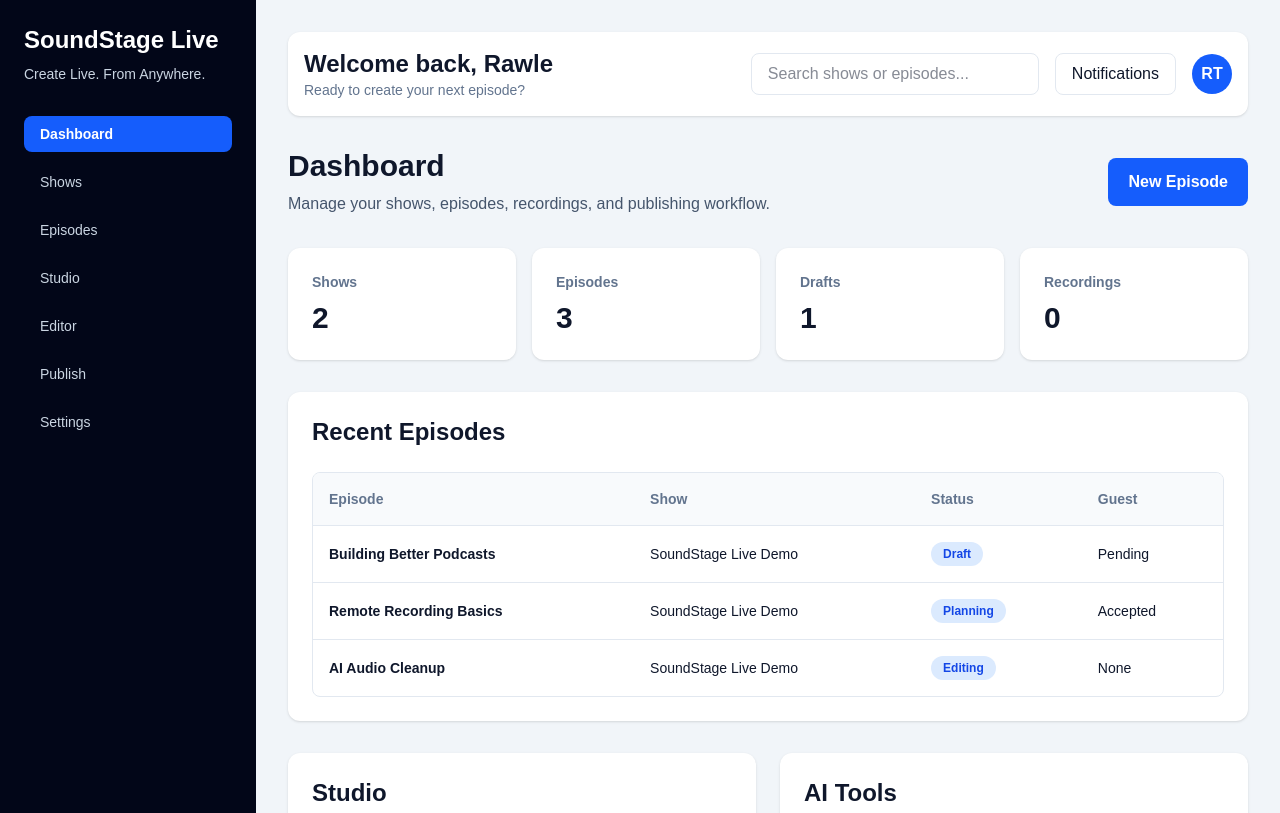
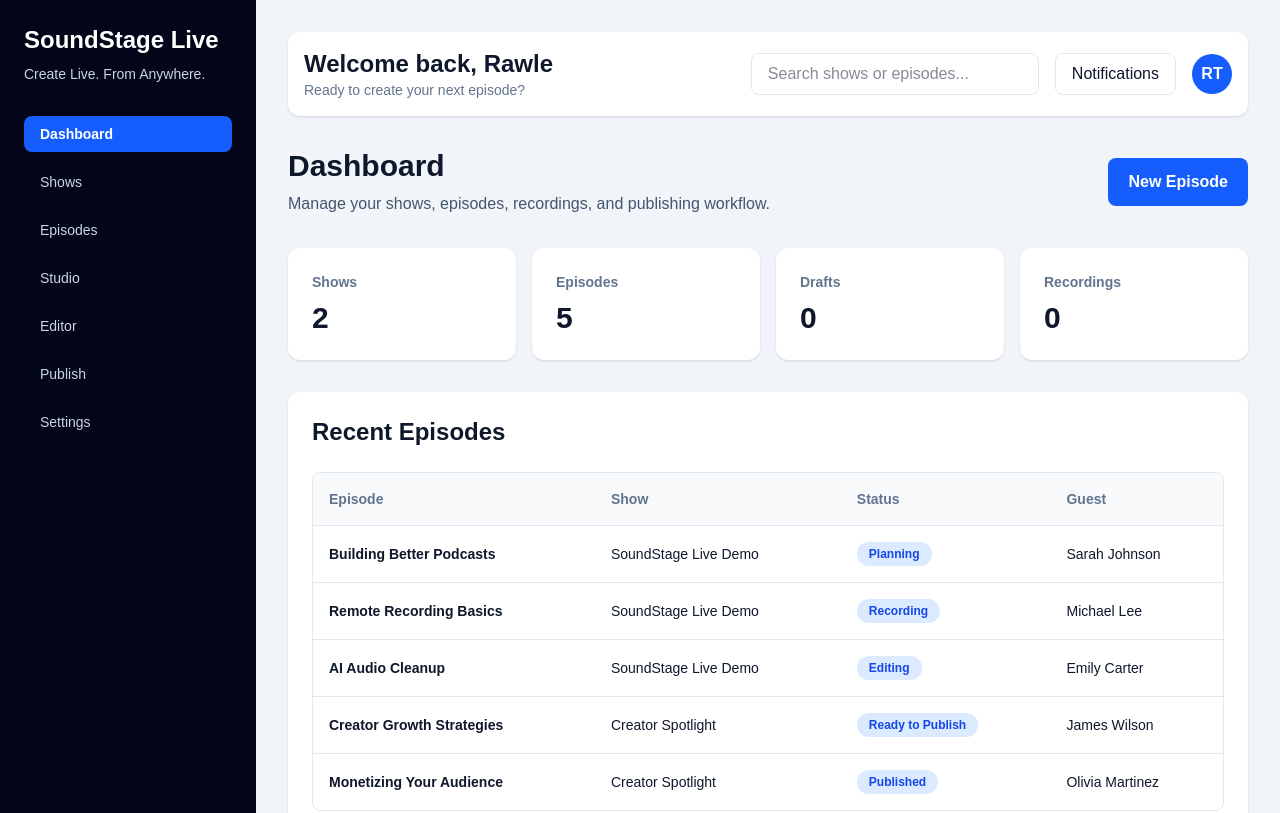
Before and after one commit to rtucker891/SoundStage-Live, a Next.js app: page / in a window 1280 px wide. Shown: the top 813 px of the page. Built offline with nearby package versions, Linux system fonts and the light colour scheme.

Commit message:
Add episode status workflow automation

```diff
--- a/app/api/episodes/route.ts
+++ b/app/api/episodes/route.ts
@@ -13,7 +13,7 @@ export async function POST(request: Request) {
     id: `episode-${Date.now()}`,
     title: body.title,
     show: body.show || "SoundStage Live Demo",
-    status: "Draft" as const,
+    status: "Planning" as const,
     guest: body.guest || "Pending",
   };
 
@@ -29,3 +29,19 @@ export async function POST(request: Request) {
 
   return NextResponse.json(newEpisode, { status: 201 });
 }
+export async function PATCH(request: Request) {
+  const body = await request.json();
+
+  const episode = episodes.find((item) => item.id === body.id);
+
+  if (!episode) {
+    return NextResponse.json(
+      { message: "Episode not found" },
+      { status: 404 }
+    );
+  }
+
+  episode.status = body.status;
+
+  return NextResponse.json(episode);
+}
--- a/app/episodes/[id]/editor/page.tsx
+++ b/app/episodes/[id]/editor/page.tsx
@@ -4,7 +4,10 @@ import { useEffect, useState } from "react";
 import { useParams } from "next/navigation";
 
 import AppShell from "@/components/AppShell";
-import { getEpisodes } from "@/lib/api";
+import {
+  getEpisodes,
+  updateEpisodeStatus,
+} from "@/lib/api";
 
 import type { Episode } from "@/types/episode";
 
@@ -16,10 +19,22 @@ export default function EpisodeEditorPage() {
 
   useEffect(() => {
     getEpisodes()
-      .then((episodes) => {
+      .then(async (episodes) => {
         const selectedEpisode = episodes.find(
           (item) => item.id === params.id
         );
+
+        if (
+          selectedEpisode &&
+          selectedEpisode.status === "Recording"
+        ) {
+          await updateEpisodeStatus(
+            selectedEpisode.id,
+            "Editing"
+          );
+
+          selectedEpisode.status = "Editing";
+        }
 
         setEpisode(selectedEpisode || null);
       })
@@ -46,13 +61,15 @@ export default function EpisodeEditorPage() {
             </div>
 
             <span className="rounded-full bg-blue-100 px-4 py-2 text-sm font-semibold text-blue-700">
-              Ready to Edit
+              {episode.status}
             </span>
           </div>
 
           <div className="mt-8 grid gap-6 lg:grid-cols-3">
             <div className="rounded-xl bg-white p-6 shadow">
-              <h2 className="text-xl font-bold">Transcript</h2>
+              <h2 className="text-xl font-bold">
+                Transcript
+              </h2>
 
               <p className="mt-2 text-slate-600">
                 Review and edit the generated transcript.
@@ -64,7 +81,9 @@ export default function EpisodeEditorPage() {
             </div>
 
             <div className="rounded-xl bg-white p-6 shadow">
-              <h2 className="text-xl font-bold">Audio Cleanup</h2>
+              <h2 className="text-xl font-bold">
+                Audio Cleanup
+              </h2>
 
               <p className="mt-2 text-slate-600">
                 Apply AI enhancements to improve quality.
@@ -86,7 +105,9 @@ export default function EpisodeEditorPage() {
             </div>
 
             <div className="rounded-xl bg-white p-6 shadow">
-              <h2 className="text-xl font-bold">Export</h2>
+              <h2 className="text-xl font-bold">
+                Export
+              </h2>
 
               <p className="mt-2 text-slate-600">
                 Download or publish the edited audio.
--- a/app/episodes/[id]/page.tsx
+++ b/app/episodes/[id]/page.tsx
@@ -91,7 +91,7 @@ export default function EpisodeDetailsPage() {
             </Link>
 
             <Link
-              href="/publish"
+              href={`/episodes/${episode.id}/publish`}
               className="rounded-xl bg-white p-6 shadow hover:shadow-md"
             >
               <h2 className="text-xl font-bold">Publish</h2>
--- a/app/episodes/[id]/publish/page.tsx
+++ b/app/episodes/[id]/publish/page.tsx
@@ -4,7 +4,10 @@ import { useEffect, useState } from "react";
 import { useParams } from "next/navigation";
 
 import AppShell from "@/components/AppShell";
-import { getEpisodes } from "@/lib/api";
+import {
+  getEpisodes,
+  updateEpisodeStatus,
+} from "@/lib/api";
 
 import type { Episode } from "@/types/episode";
 
@@ -16,22 +19,52 @@ export default function EpisodePublishPage() {
 
   useEffect(() => {
     getEpisodes()
-      .then((episodes) => {
+      .then(async (episodes) => {
         const selectedEpisode = episodes.find(
           (item) => item.id === params.id
         );
+
+        if (
+          selectedEpisode &&
+          selectedEpisode.status === "Editing"
+        ) {
+          await updateEpisodeStatus(
+            selectedEpisode.id,
+            "Ready to Publish"
+          );
+
+          selectedEpisode.status = "Ready to Publish";
+        }
 
         setEpisode(selectedEpisode || null);
       })
       .finally(() => setLoading(false));
   }, [params.id]);
 
+  async function handlePublish() {
+    if (!episode) return;
+
+    await updateEpisodeStatus(
+      episode.id,
+      "Published"
+    );
+
+    setEpisode({
+      ...episode,
+      status: "Published",
+    });
+  }
+
   return (
     <AppShell>
       {loading ? (
-        <p className="text-slate-500">Loading publish settings...</p>
+        <p className="text-slate-500">
+          Loading publish settings...
+        </p>
       ) : !episode ? (
-        <p className="text-red-500">Episode not found.</p>
+        <p className="text-red-500">
+          Episode not found.
+        </p>
       ) : (
         <>
           <div className="flex items-center justify-between">
@@ -46,13 +79,15 @@ export default function EpisodePublishPage() {
             </div>
 
             <span className="rounded-full bg-purple-100 px-4 py-2 text-sm font-semibold text-purple-700">
-              Ready to Publish
+              {episode.status}
             </span>
           </div>
 
           <div className="mt-8 grid gap-6 lg:grid-cols-3">
             <div className="rounded-xl bg-white p-6 shadow">
-              <h2 className="text-xl font-bold">Show Notes</h2>
+              <h2 className="text-xl font-bold">
+                Show Notes
+              </h2>
 
               <textarea
                 rows={10}
@@ -62,7 +97,9 @@ export default function EpisodePublishPage() {
             </div>
 
             <div className="rounded-xl bg-white p-6 shadow">
-              <h2 className="text-xl font-bold">Distribution</h2>
+              <h2 className="text-xl font-bold">
+                Distribution
+              </h2>
 
               <div className="mt-4 space-y-4">
                 <label className="flex items-center gap-3">
@@ -88,13 +125,18 @@ export default function EpisodePublishPage() {
             </div>
 
             <div className="rounded-xl bg-white p-6 shadow">
-              <h2 className="text-xl font-bold">Release</h2>
+              <h2 className="text-xl font-bold">
+                Release
+              </h2>
 
               <p className="mt-2 text-slate-600">
                 Publish when you're ready.
               </p>
 
-              <button className="mt-6 w-full rounded-lg bg-purple-600 px-5 py-3 font-semibold text-white">
+              <button
+                onClick={handlePublish}
+                className="mt-6 w-full rounded-lg bg-purple-600 px-5 py-3 font-semibold text-white"
+              >
                 Publish Episode
               </button>
             </div>
--- a/app/episodes/[id]/studio/page.tsx
+++ b/app/episodes/[id]/studio/page.tsx
@@ -4,7 +4,10 @@ import { useEffect, useState } from "react";
 import { useParams } from "next/navigation";
 
 import AppShell from "@/components/AppShell";
-import { getEpisodes } from "@/lib/api";
+import {
+  getEpisodes,
+  updateEpisodeStatus,
+} from "@/lib/api";
 
 import type { Episode } from "@/types/episode";
 
@@ -16,10 +19,22 @@ export default function EpisodeStudioPage() {
 
   useEffect(() => {
     getEpisodes()
-      .then((episodes) => {
+      .then(async (episodes) => {
         const selectedEpisode = episodes.find(
           (item) => item.id === params.id
         );
+
+        if (
+          selectedEpisode &&
+          selectedEpisode.status === "Planning"
+        ) {
+          await updateEpisodeStatus(
+            selectedEpisode.id,
+            "Recording"
+          );
+
+          selectedEpisode.status = "Recording";
+        }
 
         setEpisode(selectedEpisode || null);
       })
@@ -46,13 +61,15 @@ export default function EpisodeStudioPage() {
             </div>
 
             <span className="rounded-full bg-green-100 px-4 py-2 text-sm font-semibold text-green-700">
-              Ready to Record
+              {episode.status}
             </span>
           </div>
 
           <div className="mt-8 grid gap-6 lg:grid-cols-3">
             <div className="rounded-xl bg-white p-6 shadow">
-              <h2 className="text-xl font-bold">Microphone Check</h2>
+              <h2 className="text-xl font-bold">
+                Microphone Check
+              </h2>
 
               <p className="mt-2 text-slate-600">
                 Verify microphone access and audio quality.
@@ -64,7 +81,9 @@ export default function EpisodeStudioPage() {
             </div>
 
             <div className="rounded-xl bg-white p-6 shadow">
-              <h2 className="text-xl font-bold">Guest Room</h2>
+              <h2 className="text-xl font-bold">
+                Guest Room
+              </h2>
 
               <p className="mt-2 text-slate-600">
                 Guest: {episode.guest}
@@ -76,7 +95,9 @@ export default function EpisodeStudioPage() {
             </div>
 
             <div className="rounded-xl bg-white p-6 shadow">
-              <h2 className="text-xl font-bold">Recording</h2>
+              <h2 className="text-xl font-bold">
+                Recording
+              </h2>
 
               <p className="mt-2 text-slate-600">
                 Recording status: Idle
--- a/lib/api.ts
+++ b/lib/api.ts
@@ -57,3 +57,26 @@ export async function createEpisode(data: {
 
   return response.json();
 }
+import type { EpisodeStatus } from "@/types/episode";
+
+export async function updateEpisodeStatus(
+  id: string,
+  status: EpisodeStatus
+) {
+  const response = await fetch("/api/episodes", {
+    method: "PATCH",
+    headers: {
+      "Content-Type": "application/json",
+    },
+    body: JSON.stringify({
+      id,
+      status,
+    }),
+  });
+
+  if (!response.ok) {
+    throw new Error("Failed to update episode status");
+  }
+
+  return response.json();
+}
--- a/lib/mockData.ts
+++ b/lib/mockData.ts
@@ -1,20 +1,20 @@
+import type { Episode } from "@/types/episode";
 import type { Show } from "@/types/show";
-import type { Episode } from "@/types/episode";
 
 export const shows: Show[] = [
   {
     id: "show-1",
     title: "SoundStage Live Demo",
-    description: "Your flagship podcast and broadcast channel.",
-    episodes: 4,
+    description: "Learn how to create professional podcasts remotely.",
     status: "Active",
+    episodes: 3,
   },
   {
     id: "show-2",
-    title: "Creator Conversations",
-    description: "Interviews, guest episodes, and live discussions.",
-    episodes: 0,
-    status: "Draft",
+    title: "Creator Spotlight",
+    description: "Interviews with creators, podcasters, and streamers.",
+    status: "Active",
+    episodes: 2,
   },
 ];
 
@@ -23,21 +23,35 @@ export const episodes: Episode[] = [
     id: "episode-1",
     title: "Building Better Podcasts",
     show: "SoundStage Live Demo",
-    status: "Draft",
-    guest: "Pending",
+    status: "Planning",
+    guest: "Sarah Johnson",
   },
   {
     id: "episode-2",
     title: "Remote Recording Basics",
     show: "SoundStage Live Demo",
-    status: "Planning",
-    guest: "Accepted",
+    status: "Recording",
+    guest: "Michael Lee",
   },
   {
     id: "episode-3",
     title: "AI Audio Cleanup",
     show: "SoundStage Live Demo",
     status: "Editing",
-    guest: "None",
+    guest: "Emily Carter",
+  },
+  {
+    id: "episode-4",
+    title: "Creator Growth Strategies",
+    show: "Creator Spotlight",
+    status: "Ready to Publish",
+    guest: "James Wilson",
+  },
+  {
+    id: "episode-5",
+    title: "Monetizing Your Audience",
+    show: "Creator Spotlight",
+    status: "Published",
+    guest: "Olivia Martinez",
   },
 ];
--- a/types/episode.ts
+++ b/types/episode.ts
@@ -1,7 +1,14 @@
+export type EpisodeStatus =
+  | "Planning"
+  | "Recording"
+  | "Editing"
+  | "Ready to Publish"
+  | "Published";
+
 export type Episode = {
   id: string;
   title: string;
   show: string;
-  status: "Draft" | "Planning" | "Editing" | "Published";
+  status: EpisodeStatus;
   guest: string;
 };
```
